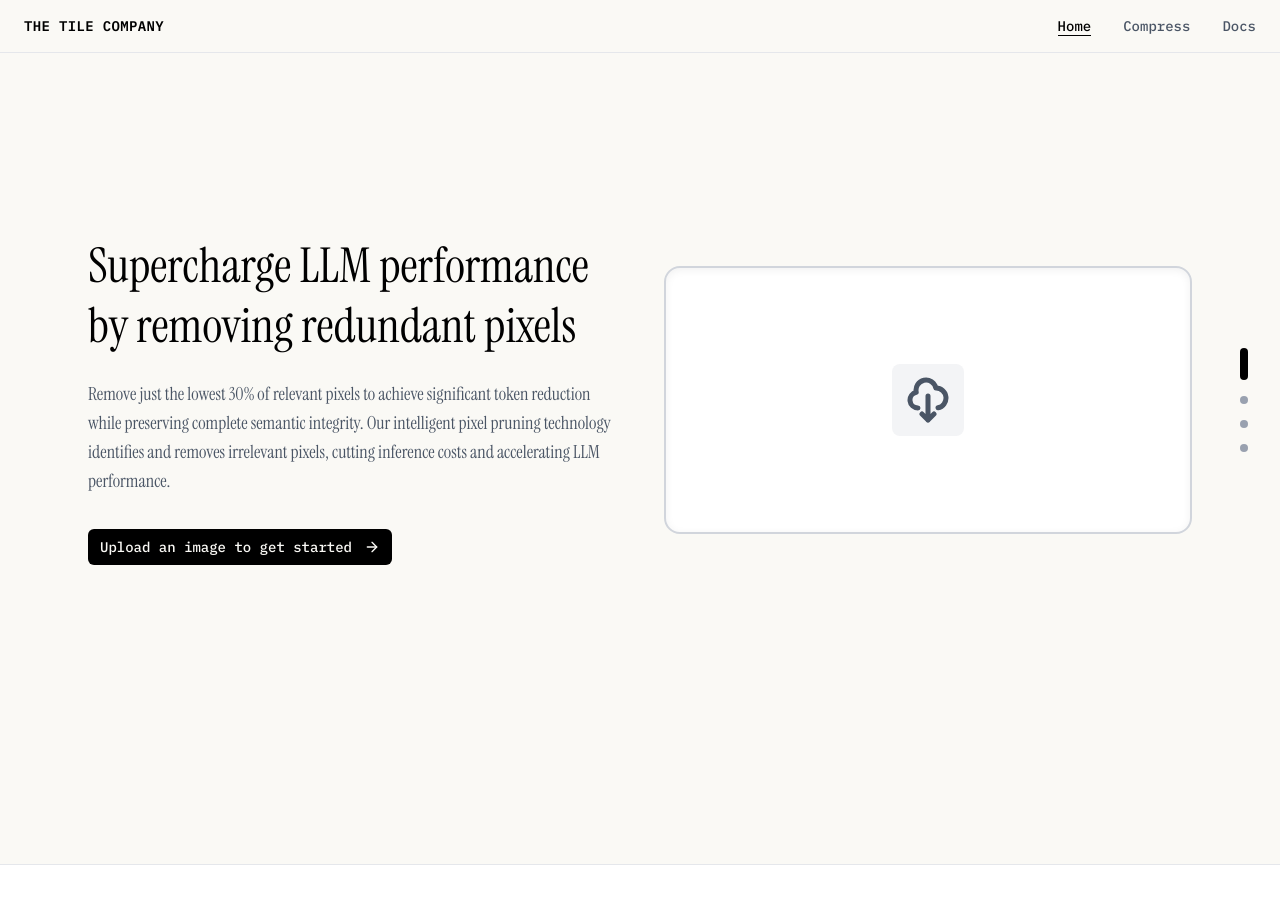
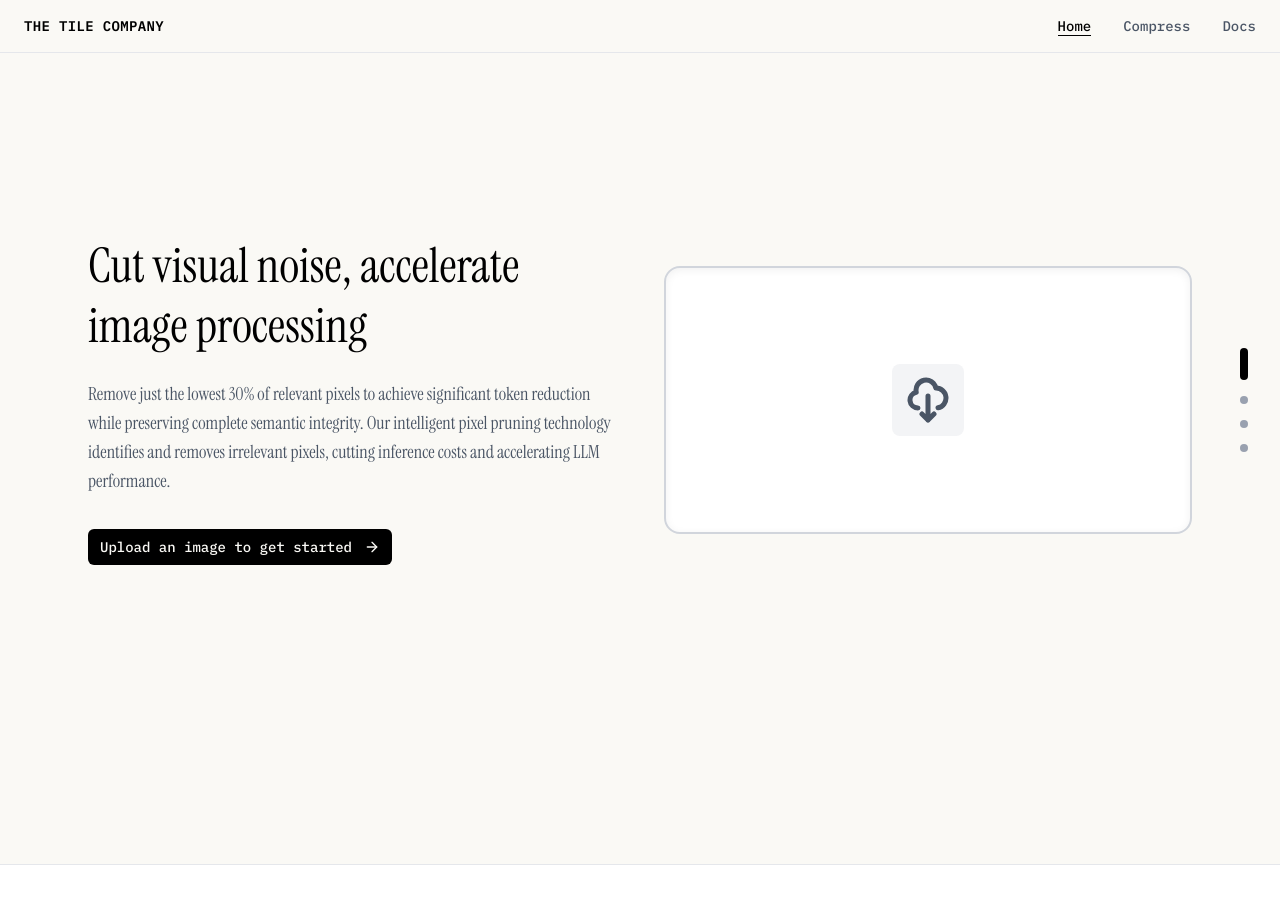
Before and after one commit to DEboy2007/TheTileCompany, a Next.js app in the folder frontend/: page / in a window 1280 px wide. Shown: the top 904 px of the page. Built offline with nearby package versions, Linux system fonts and the light colour scheme.

Commit message:
changed title

```diff
--- a/frontend/app/layout.tsx
+++ b/frontend/app/layout.tsx
@@ -3,8 +3,8 @@ import "./globals.css";
 import Navigation from "@/components/Navigation";
 
 export const metadata: Metadata = {
-  title: "NexHacks Project",
-  description: "AI-powered analytics platform",
+  title: "TheTileCompany",
+  description: "Garbage collect your pixels",
 };
 
 export default function RootLayout({
--- a/frontend/app/page.tsx
+++ b/frontend/app/page.tsx
@@ -37,7 +37,7 @@ export default function Home() {
     {
       id: 'hero',
       label: 'Upload',
-      title: 'Supercharge LLM performance by removing redundant pixels',
+      title: 'Cut visual noise, accelerate image processing',
       content: (
         <p>
           Our intelligent pixel pruning technology identifies and removes irrelevant pixels, cutting inference costs and accelerating LLM performance.
@@ -49,7 +49,7 @@ export default function Home() {
             {!processedImage ? (
               <div className="space-y-6">
                 <h1 className="text-5xl text-[var(--color-dark)] mb-6 mt-8 first:mt-0 font-serif leading-tight">
-                  Supercharge LLM performance by removing redundant pixels
+                 Cut visual noise, accelerate image processing
                 </h1>
                 <p className="text-lg text-gray-600 leading-relaxed max-w-2xl">
                   Remove just the lowest 30% of relevant pixels to achieve significant token reduction while preserving complete semantic integrity. Our intelligent pixel pruning technology identifies and removes irrelevant pixels, cutting inference costs and accelerating LLM performance.
```
